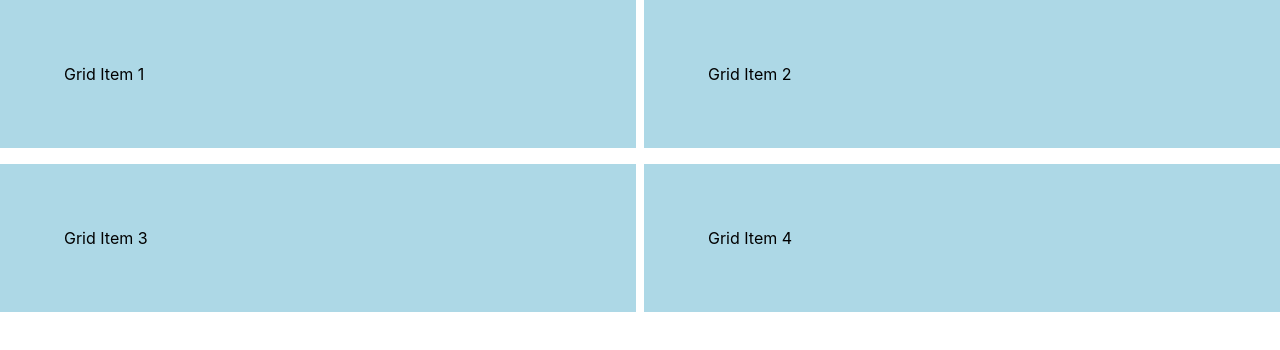
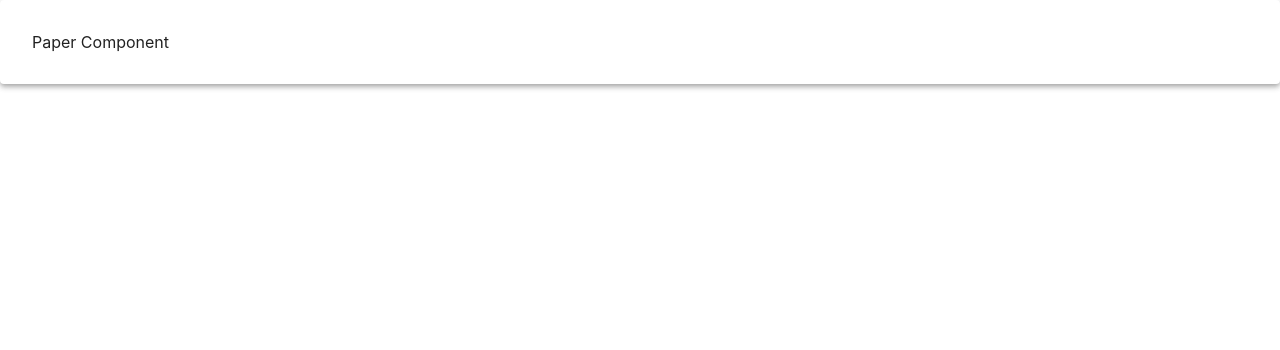
Before and after one commit to SallamRady/React-MUI, a React (Create React App) app: page / in a window 1280 px wide. Shown: the top 350 px of the page. Built offline with nearby package versions, Linux system fonts and the light colour scheme.

Commit message:
paper component

```diff
--- a/src/App.tsx
+++ b/src/App.tsx
@@ -11,6 +11,7 @@ import MUIAutoComplete from "./components/09.MUIAutoComplete";
 import MUIBox from "./components/10.MUIBox";
 import MUIStack from "./components/11.MUIStack";
 import MUIGrid from "./components/12.MIUGrid";
+import MUIPaper from "./components/12.MUIPaper";
 
 function App() {
   return (
@@ -26,7 +27,8 @@ function App() {
       {/* <MUIAutoComplete /> */}
       {/* <MUIBox /> */}
       {/* <MUIStack /> */}
-      <MUIGrid />
+      {/* <MUIGrid /> */}
+      <MUIPaper />
     </div>
   );
 }
--- /dev/null
+++ b/src/components/12.MUIPaper.tsx
@@ -0,0 +1,15 @@
+import { Paper } from "@mui/material";
+
+export default function MUIPaper() {
+  return (
+    <>
+      {/* Paper by default take elevation:1 and box-shadow */}
+      <Paper
+        sx={{ padding: "32px" }} //to css style
+        elevation={4} //elevation(ارتفاع) of paper about its parent
+        >
+        Paper Component
+      </Paper>
+    </>
+  );
+}
```
